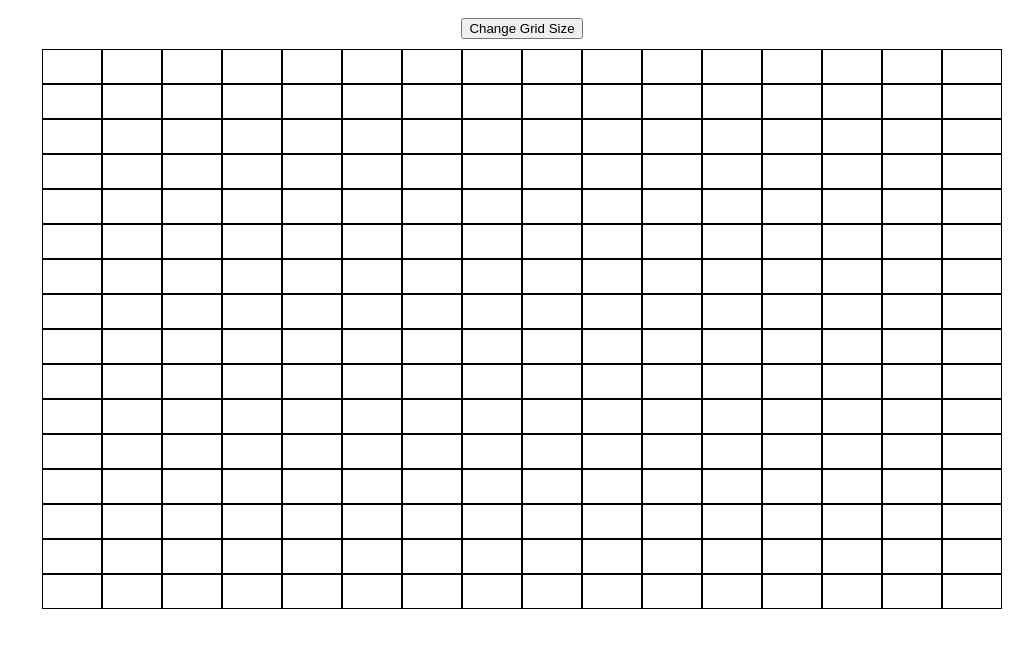
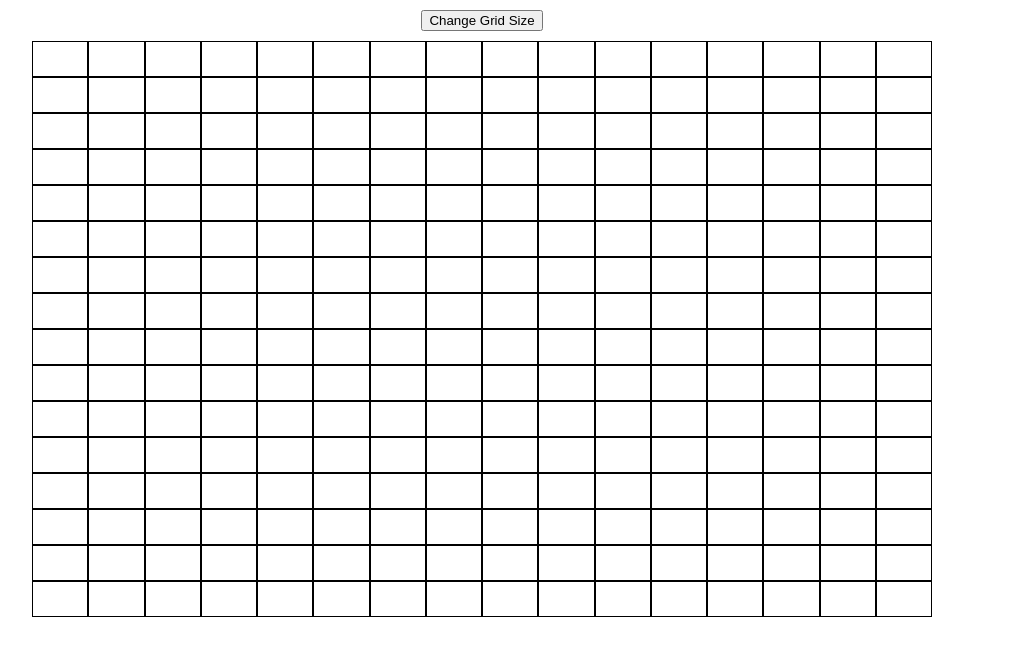
Before and after one commit to DamianSwarts/etch-a-sketch, a plain HTML site: page index.html in a window 1280 px wide. Shown: the whole page, without its empty margins (158-1191 px from the left). Drawn offline with Linux system fonts and the light colour scheme.

Commit message:
Changed the height and width of the grid and added an alert that appears when the user enters a number that is not between 0 ad 100

```diff
--- a/script.js
+++ b/script.js
@@ -35,4 +35,7 @@ function changeGridSize() {
     if (size <= 100 && size >= 0){
         createGrid(size);
     }
+    else {
+        alert("Please ensure that you enter a number between 0 and 100.")
+    }
 }
--- a/styles.css
+++ b/styles.css
@@ -3,16 +3,15 @@ body{
     flex-direction: column;
     align-items:center;
     justify-content:center;
-    max-width: 960px;
-    margin-left: 200px;
+    margin: 0 auto;
 }
 
 .container {
     display: flex;
     flex-direction: row;
     flex: auto;
-    height:35px;
-    width: 960px;
+    height:36px;
+    width: 900px;
 }
 
 .grid-cell {
```
